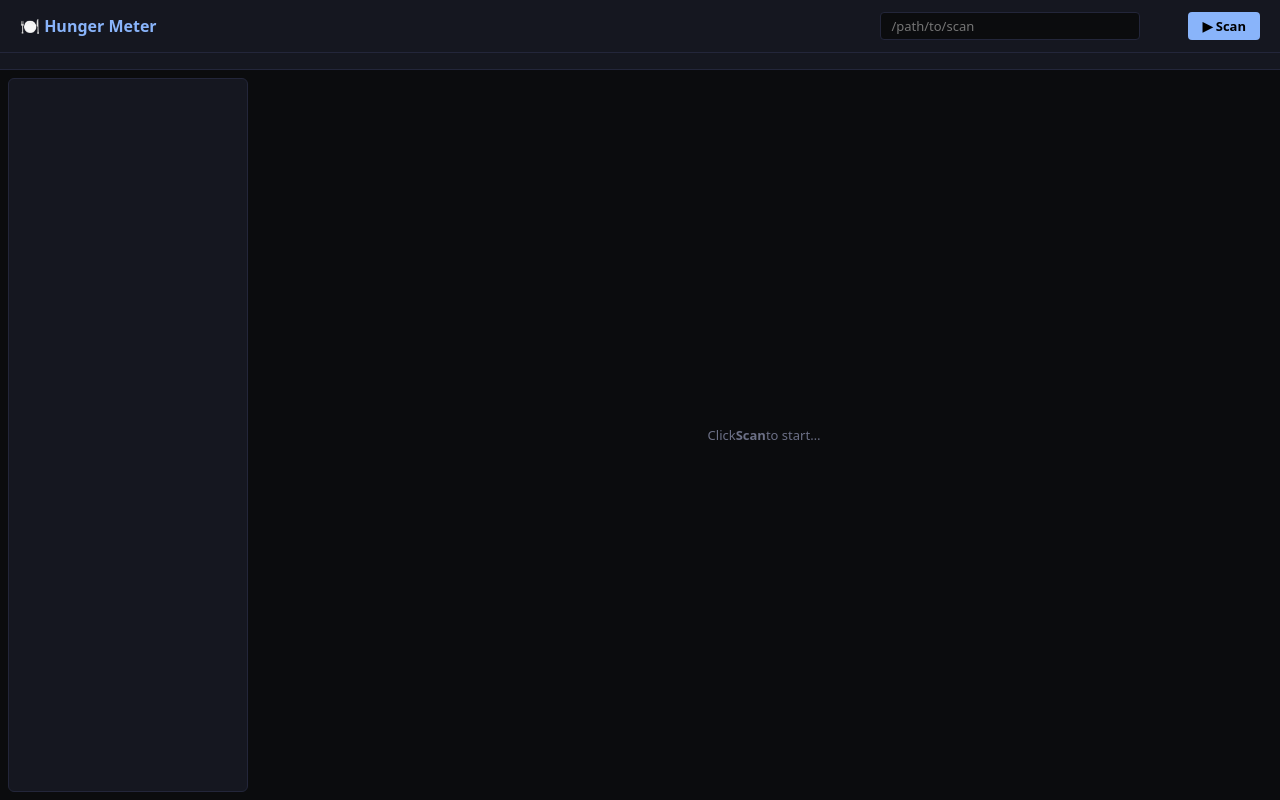
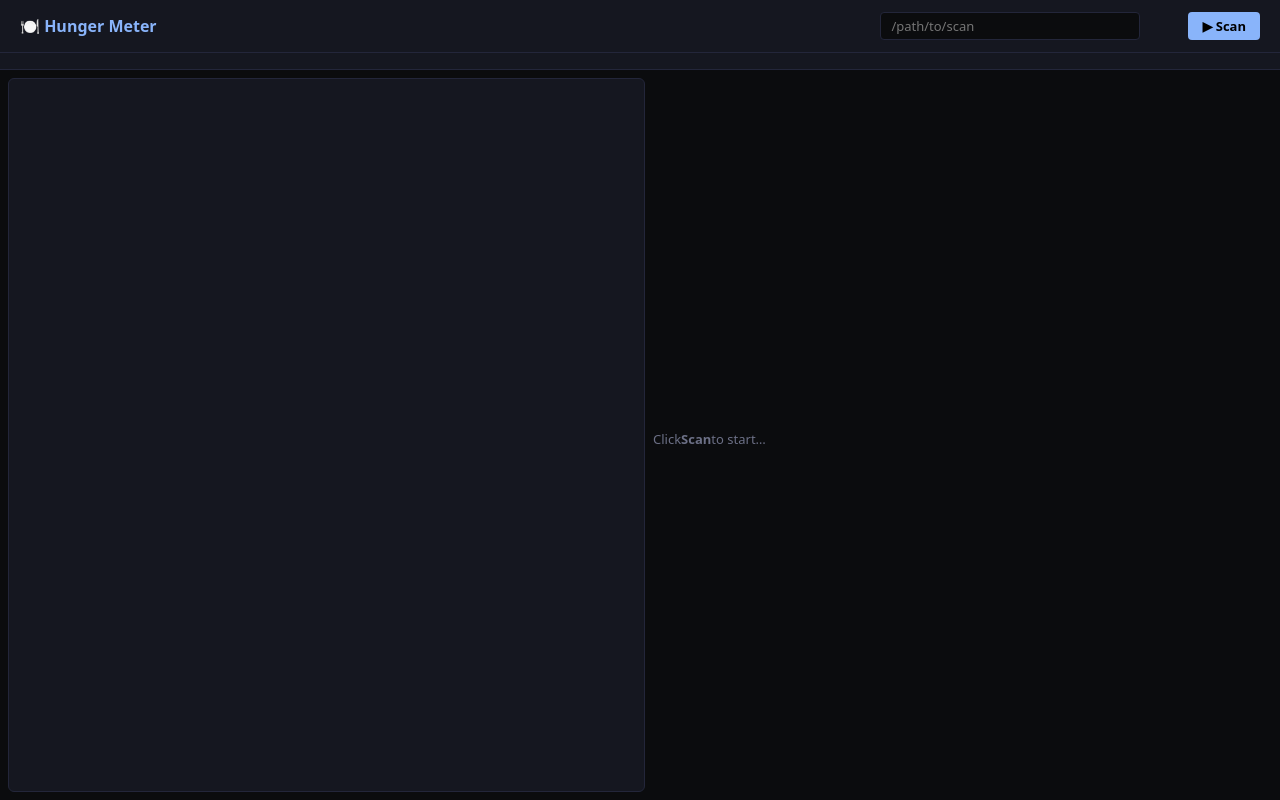
Before and after one commit to isurfer21/storage-hunger-meter, a website: page web/index.html in a window 1280 px wide. Drawn offline with Linux system fonts and the light colour scheme; no server answers.

```diff
--- a/web/index.html
+++ b/web/index.html
@@ -15,10 +15,10 @@
 <div class="stats" id="statsBar"></div>
 
 <div id="main">
-  <div id="tree"></div>
-  <div id="panels">
+  <div id="tree" style="flex:1;overflow-y:auto"></div>
+  <div id="panels" style="display:flex;flex-direction:row;width:100%;gap:8px;margin-top:8px">
     <div id="loading">Click <b>Scan</b> to start…</div>
-    <div class="panel-grid" id="grid" style="display:none">
+    <div class="panel-grid" id="grid" style="display:none;width:100%">
       <div class="panel"><h3>Hunger Score</h3><div id="panelA"></div></div>
       <div class="panel"><h3>Fill Rate (MB/d)</h3><div id="panelB"></div></div>
       <div class="panel"><h3>Selected Dir Metrics</h3><div id="panelC"></div><div id="detailGrid" class="data-grid" style="display:none;margin-top:8px"></div></div>
```
